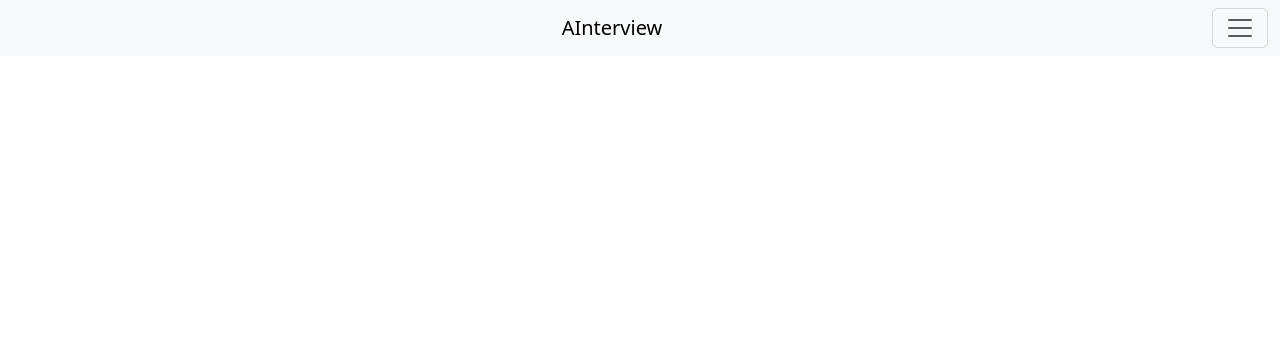
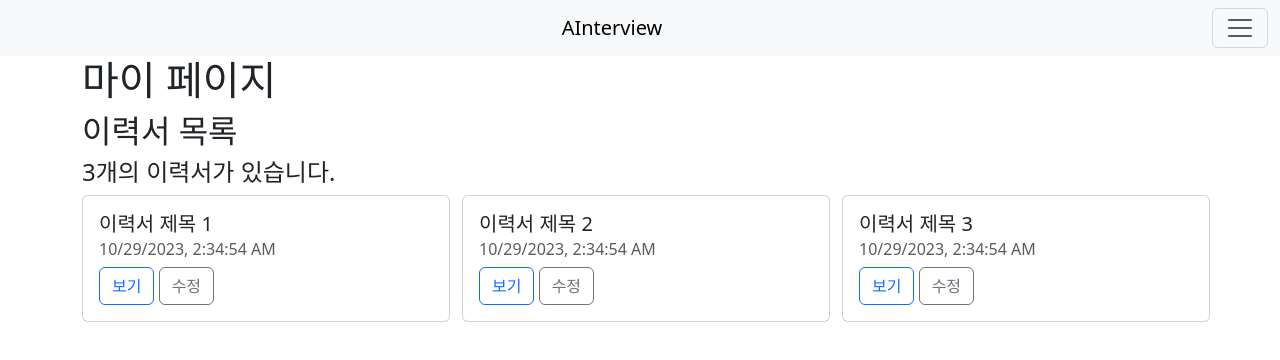
Before and after one commit to knu-AInterview/front, a React (Create React App) app: page /user/11 in a window 1280 px wide. Before the commit this address had no page. Shown: the top 360 px of the page. Built offline with nearby package versions, Linux system fonts and the light colour scheme; no server answers.

Commit message:
마이페이지-이력서목록(진행중), 이력서 입력 폼(진행중)

```diff
--- a/src/App.js
+++ b/src/App.js
@@ -13,6 +13,8 @@ import InterviewRecordList from "./components/InterviewRecordList";
 import Page1 from "./components/Page1";
 import Page2 from "./components/Page2";
 import Resume from "./pages/Resume";
+import Mypage from "./pages/Mypage";
+import { Container } from "react-bootstrap";
 
 const App = () => {
   const [isLogin, setIsLogin] = useState(false);
@@ -56,6 +58,7 @@ const App = () => {
   return (
     <div className="App">
       <NavigationBar isLogin={isLogin} userName={user.username} />
+      <Container>
         <Routes>
           <Route path="/" element={<Home />} />
           <Route path="/main" element={<Main />} />
@@ -73,7 +76,9 @@ const App = () => {
           />
           <Route path="/signup" element={<SignUp />} />
           <Route path="/resume" element={<Resume />} />
+          <Route path="/user/:userId" element={<Mypage />} />
         </Routes>
+      </Container>
     </div>
   );
 };
--- /dev/null
+++ b/src/components/ResumeItem.js
@@ -0,0 +1,45 @@
+import React from "react";
+import { Button, Card, Col } from "react-bootstrap";
+import { createSearchParams, useNavigate } from "react-router-dom";
+
+const ResumeItem = ({ userId, resumeId, title, date }) => {
+  const navigate = useNavigate();
+
+  // 이력서 보기 또는 수정으로 이동
+  const navigateToResume = (mode) => {
+    navigate({
+      pathname: "/resume",
+      search: createSearchParams({
+        userId: userId,
+        resumeId: resumeId,
+        mode: mode,
+      }).toString(),
+    });
+  };
+
+  return (
+    <Col key={resumeId}>
+      <Card style={{ width: "23rem" }}>
+        <Card.Body>
+          <Card.Title>{title}</Card.Title>
+          <Card.Subtitle className="mb-2 text-muted">{date}</Card.Subtitle>
+          <Button
+            variant="outline-primary"
+            onClick={() => navigateToResume("view")}
+          >
+            보기
+          </Button>
+          {` `}
+          <Button
+            variant="outline-secondary"
+            onClick={() => navigateToResume("edit")}
+          >
+            수정
+          </Button>
+        </Card.Body>
+      </Card>
+    </Col>
+  );
+};
+
+export default ResumeItem;
--- /dev/null
+++ b/src/components/ResumeList.js
@@ -0,0 +1,25 @@
+import React from "react";
+import ResumeItem from "./ResumeItem";
+import { Row } from "react-bootstrap";
+
+const ResumeList = ({ userId, resumeList }) => {
+  return (
+    <div>
+      <h2>이력서 목록</h2>
+      <h4>{resumeList.length}개의 이력서가 있습니다.</h4>
+      <div>
+        <Row md={1} lg={2} xl={3} className="g-4">
+          {resumeList.map((it) => (
+            <ResumeItem key={it.resumeId} userId={userId} {...it} />
+          ))}
+        </Row>
+      </div>
+    </div>
+  );
+};
+
+ResumeList.defaultProps = {
+  resumeList: [],
+};
+
+export default ResumeList;
--- /dev/null
+++ b/src/pages/Mypage.js
@@ -0,0 +1,59 @@
+import React, { useEffect, useState } from "react";
+import { useParams } from "react-router-dom";
+import ResumeList from "../components/ResumeList";
+
+const Mypage = () => {
+  const { userId } = useParams(); // 유저 아이디 번호
+  const [resumeList, setresumeList] = useState([]); // 이력서 목록 데이타
+
+  const getResumeListData = async () => {
+    // 더미 이력서 리스트 데이타
+    const dummyResumeListData = [
+      {
+        resumeId: 1,
+        title: "이력서 제목 1",
+        date: new Date().toLocaleString(),
+      },
+      {
+        resumeId: 2,
+        title: "이력서 제목 2",
+        date: new Date().toLocaleString(),
+      },
+      {
+        resumeId: 3,
+        title: "이력서 제목 3",
+        date: new Date().toLocaleString(),
+      },
+    ];
+
+    const res = await fetch(`/api/user/${userId}`)
+      .then((res) => res.json())
+      .catch((err) => {
+        return dummyResumeListData;
+      });
+
+    const initresumeList = res.map((it) => {
+      return {
+        resumeId: it.resumeId,
+        title: it.title,
+        date: it.date,
+      };
+    });
+
+    setresumeList(initresumeList);
+  };
+
+  useEffect(() => {
+    getResumeListData();
+  }, []);
+
+  return (
+    <div>
+      <h1>마이 페이지</h1>
+      {/* 이력서 목록 */}
+      <ResumeList userId={userId} resumeList={resumeList} />
+    </div>
+  );
+};
+
+export default Mypage;
--- a/src/pages/Resume.js
+++ b/src/pages/Resume.js
@@ -6,6 +6,8 @@ const Resume = () => {
   // mode에 따라 작성, 읽기, 수정
   const [searchParams, setSearchParams] = useSearchParams();
   const mode = searchParams.get("mode");
+  const resumeId = searchParams.get("resumeId");
+  const userId = searchParams.get("userId");
 
   // 희망 직무, 자기 소개
   const [resume, setResume] = useState({
@@ -52,7 +54,15 @@ const Resume = () => {
     setCareer(newCareer);
   };
 
+  // 서버로부터 데이터 받아오기
+  const getResumeData = async () => {
+    const res = await fetch(``);
+  };
+
   const handleSubmit = () => {};
+
+  console.log("resume: ", resume);
+  console.log("career:", career);
 
   return (
     <div>
@@ -134,7 +144,13 @@ const Resume = () => {
         {/* 저장 또는 수정 */}
         <Form.Group as={Row} className="mb-3">
           <Col sm={{ span: 10, offset: 2 }}>
-            <Button type="submit">저장</Button>
+            {mode === "write" || mode === "edit" ? (
+              <Button type="submit">저장</Button>
+            ) : mode === "view" ? (
+              <Button variant="secondary">수정</Button>
+            ) : (
+              <></>
+            )}
           </Col>
         </Form.Group>
       </Form>
```
Also changed, not shown: src/components/example.js (added). Lines whose indentation alone changed are shown as unchanged.
